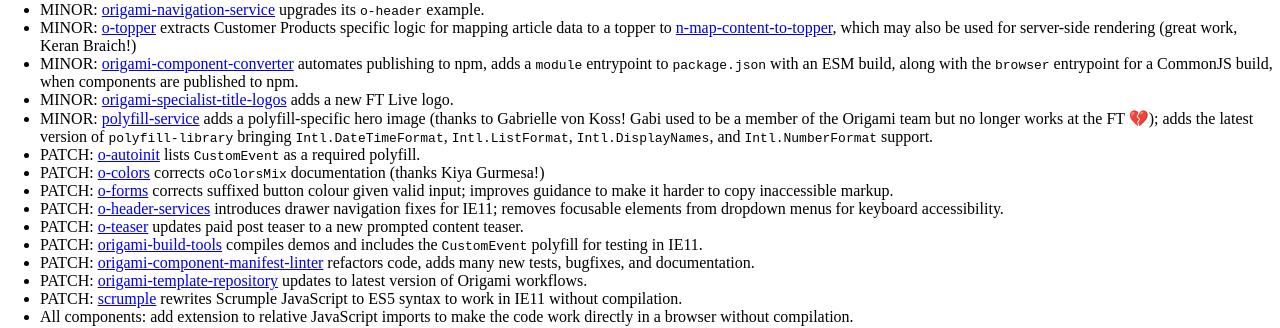
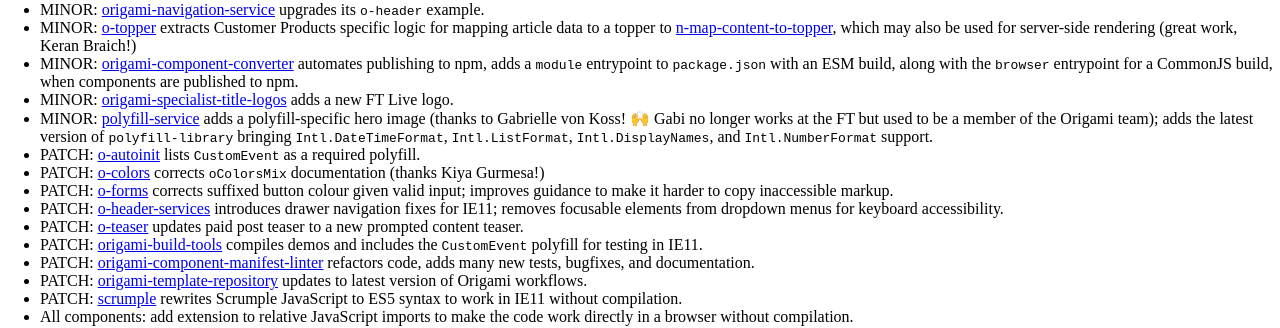
Before and after one commit to Financial-Times/origami-website, a Jekyll site: the page built from _posts/2020-10-01-newsletter.md, in a window 1280 px wide. Shown: the part 947-1275 px from the top of the page. Built offline with Jekyll 4.4.1, drawn with Linux system fonts in a browser that asks for light colours; a style sheet for code colours, icons or effects is not loaded.

Commit message:
Remove my broken heart

```diff
--- a/_emails/newsletter-2020-09.html
+++ b/_emails/newsletter-2020-09.html
@@ -53,7 +53,7 @@ Special thanks this week to the Ads & Privacy team, particularly Carles Andres,
 - MINOR: [o-topper](https://github.com/Financial-Times/o-topper) extracts Customer Products specific logic for mapping article data to a topper to [n-map-content-to-topper](https://github.com/Financial-Times/n-map-content-to-topper), which may also be used for server-side rendering (great work, Keran Braich!)
 - MINOR: [origami-component-converter](https://github.com/Financial-Times/origami-component-converter) automates publishing to npm, adds a `module` entrypoint to `package.json` with an ESM build, along with the `browser` entrypoint for a CommonJS build, when components are published to npm.
 - MINOR: [origami-specialist-title-logos](https://github.com/Financial-Times/origami-specialist-title-logos) adds a new FT Live logo.
-- MINOR: [polyfill-service](https://github.com/Financial-Times/polyfill-service) adds a polyfill-specific hero image (thanks to Gabrielle von Koss! Gabi used to be a member of the Origami team but no longer works at the FT 💔); adds the latest version of `polyfill-library` bringing `Intl.DateTimeFormat`, `Intl.ListFormat`, `Intl.DisplayNames`, and `Intl.NumberFormat` support.
+- MINOR: [polyfill-service](https://github.com/Financial-Times/polyfill-service) adds a polyfill-specific hero image (thanks to Gabrielle von Koss! 🙌 Gabi no longer works at the FT but used to be a member of the Origami team); adds the latest version of `polyfill-library` bringing `Intl.DateTimeFormat`, `Intl.ListFormat`, `Intl.DisplayNames`, and `Intl.NumberFormat` support.
 - PATCH: [o-autoinit](https://github.com/Financial-Times/o-autoinit) lists `CustomEvent` as a required polyfill.
 - PATCH: [o-colors](https://github.com/Financial-Times/o-colors) corrects `oColorsMix` documentation (thanks Kiya Gurmesa!)
 - PATCH: [o-forms](https://github.com/Financial-Times/o-forms) corrects suffixed button colour given valid input; improves guidance to make it harder to copy inaccessible markup.
--- a/_posts/2020-10-01-newsletter.md
+++ b/_posts/2020-10-01-newsletter.md
@@ -42,7 +42,7 @@ A digest of other things that have happened since our last update:
 - MINOR: [o-topper](https://github.com/Financial-Times/o-topper) extracts Customer Products specific logic for mapping article data to a topper to [n-map-content-to-topper](https://github.com/Financial-Times/n-map-content-to-topper), which may also be used for server-side rendering (great work, Keran Braich!)
 - MINOR: [origami-component-converter](https://github.com/Financial-Times/origami-component-converter) automates publishing to npm, adds a `module` entrypoint to `package.json` with an ESM build, along with the `browser` entrypoint for a CommonJS build, when components are published to npm.
 - MINOR: [origami-specialist-title-logos](https://github.com/Financial-Times/origami-specialist-title-logos) adds a new FT Live logo.
-- MINOR: [polyfill-service](https://github.com/Financial-Times/polyfill-service) adds a polyfill-specific hero image (thanks to Gabrielle von Koss! Gabi used to be a member of the Origami team but no longer works at the FT 💔); adds the latest version of `polyfill-library` bringing `Intl.DateTimeFormat`, `Intl.ListFormat`, `Intl.DisplayNames`, and `Intl.NumberFormat` support.
+- MINOR: [polyfill-service](https://github.com/Financial-Times/polyfill-service) adds a polyfill-specific hero image (thanks to Gabrielle von Koss! 🙌 Gabi no longer works at the FT but used to be a member of the Origami team); adds the latest version of `polyfill-library` bringing `Intl.DateTimeFormat`, `Intl.ListFormat`, `Intl.DisplayNames`, and `Intl.NumberFormat` support.
 - PATCH: [o-autoinit](https://github.com/Financial-Times/o-autoinit) lists `CustomEvent` as a required polyfill.
 - PATCH: [o-colors](https://github.com/Financial-Times/o-colors) corrects `oColorsMix` documentation (thanks Kiya Gurmesa!)
 - PATCH: [o-forms](https://github.com/Financial-Times/o-forms) corrects suffixed button colour given valid input; improves guidance to make it harder to copy inaccessible markup.
```
